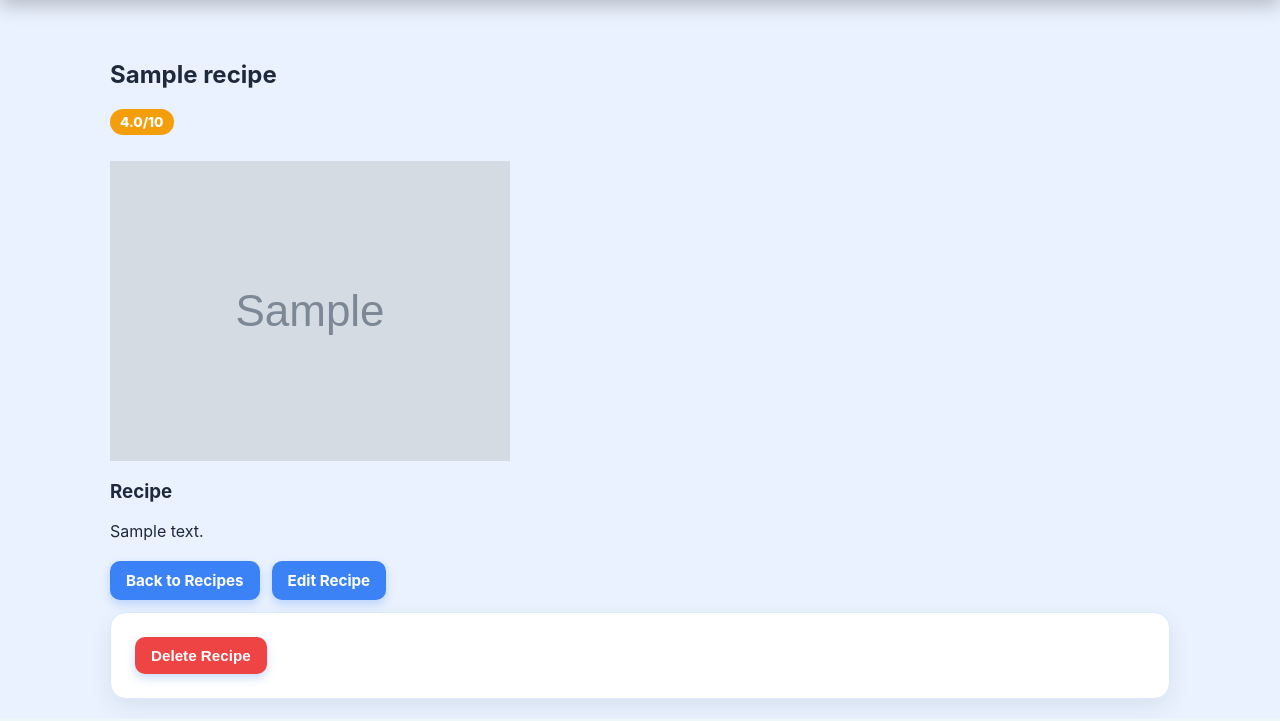
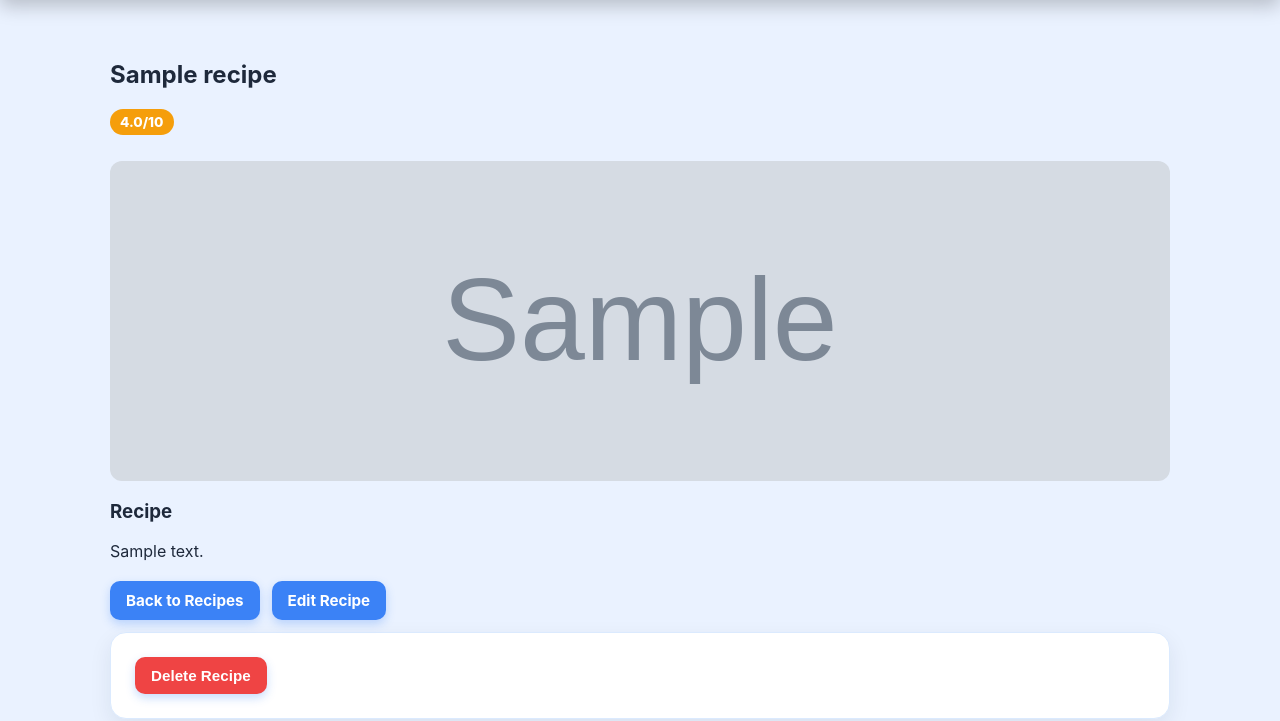
Before and after one commit to Bhimpele81/RestaurantRater, a Flask app: page /recipe/1 in a window 1280 px wide. Shown: the part 214-935 px from the top of the page. Run offline with Flask 3, Linux system fonts and the light colour scheme; tables that the repository leaves empty hold one stand-in row (values such as "Sample post"); grey boxes marked "Sample" are stand-in pictures; some libraries are stand-ins or nearby versions.

Commit message:
Update recipe_detail.html

```diff
--- a/Restaurant Rater/templates/recipe_detail.html
+++ b/Restaurant Rater/templates/recipe_detail.html
@@ -15,12 +15,14 @@
                                 src="{{ photo.image_data }}"
                                 alt="{{ recipe.name }}"
                                 class="detail-image"
+                                style="width: 100%; max-height: 320px; object-fit: cover; border-radius: 12px;"
                             >
                         {% else %}
                             <img
                                 src="{{ url_for('static', filename='uploads/' + photo.filename) }}"
                                 alt="{{ recipe.name }}"
                                 class="detail-image"
+                                style="width: 100%; max-height: 320px; object-fit: cover; border-radius: 12px;"
                             >
                         {% endif %}
                     {% endfor %}
```
